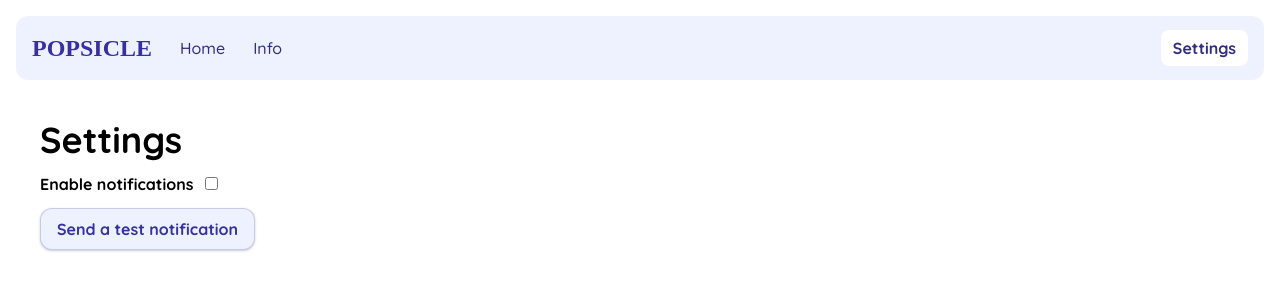
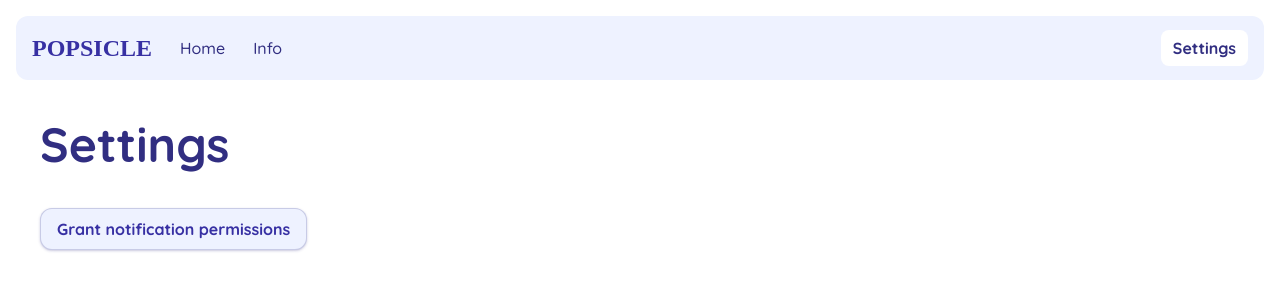
Before and after one commit to mirorauhala/popsicle, a React (Create React App) app: page /settings in a window 1280 px wide. Shown: the top 300 px of the page. Built offline with nearby package versions, Linux system fonts and the light colour scheme; a web font is replaced by a local one.

Commit message:
Update settings page

```diff
--- a/src/pages/Settings.js
+++ b/src/pages/Settings.js
@@ -1,42 +1,38 @@
 import Button from "../components/Button";
+import { useEffect, useState } from "react";
 
 export default function Settings() {
-  const handleNotifications = (e) => {
+  const [permissions, setPermissions] = useState();
+
+  useEffect(() => {
+    setPermissions(Notification.permission);
+  }, []);
+
+  const handleNotificationPermission = (e) => {
     Notification.requestPermission().then(function (result) {
-      console.log(result);
+      setPermissions(result);
     });
   };
 
   const handleNotificationTest = (e) => {
-    const noti = new Notification("Remin", {
-      body: "testing",
+    new Notification("Popsicle", {
+      body: "Testing... 1..2..3..",
     });
-
-    noti.onclick = () => {
-      console.log("moi");
-    };
-
-    console.log(noti);
   };
 
   return (
     <div className="bg-white p-10 rounded-2xl w-full h-full">
-      <h1 className="font-bold text-4xl">Settings</h1>
+      <h1 className="font-bold text-5xl mb-10 text-indigo-900">Settings</h1>
 
-      <div className="py-3">
-        <label htmlFor="notifications" className="font-bold">
-          Enable notifications
-        </label>
-        <input
-          type="checkbox"
-          id="notifications"
-          className="mx-3"
-          checked={Notification.permission === "granted"}
-          onChange={handleNotifications}
-        />
-      </div>
-
-      <Button onClick={handleNotificationTest}>Send a test notification</Button>
+      {permissions === "granted" ? (
+        <Button onClick={handleNotificationTest}>
+          Send a test notification
+        </Button>
+      ) : (
+        <Button onClick={handleNotificationPermission}>
+          Grant notification permissions
+        </Button>
+      )}
     </div>
   );
 }
```
